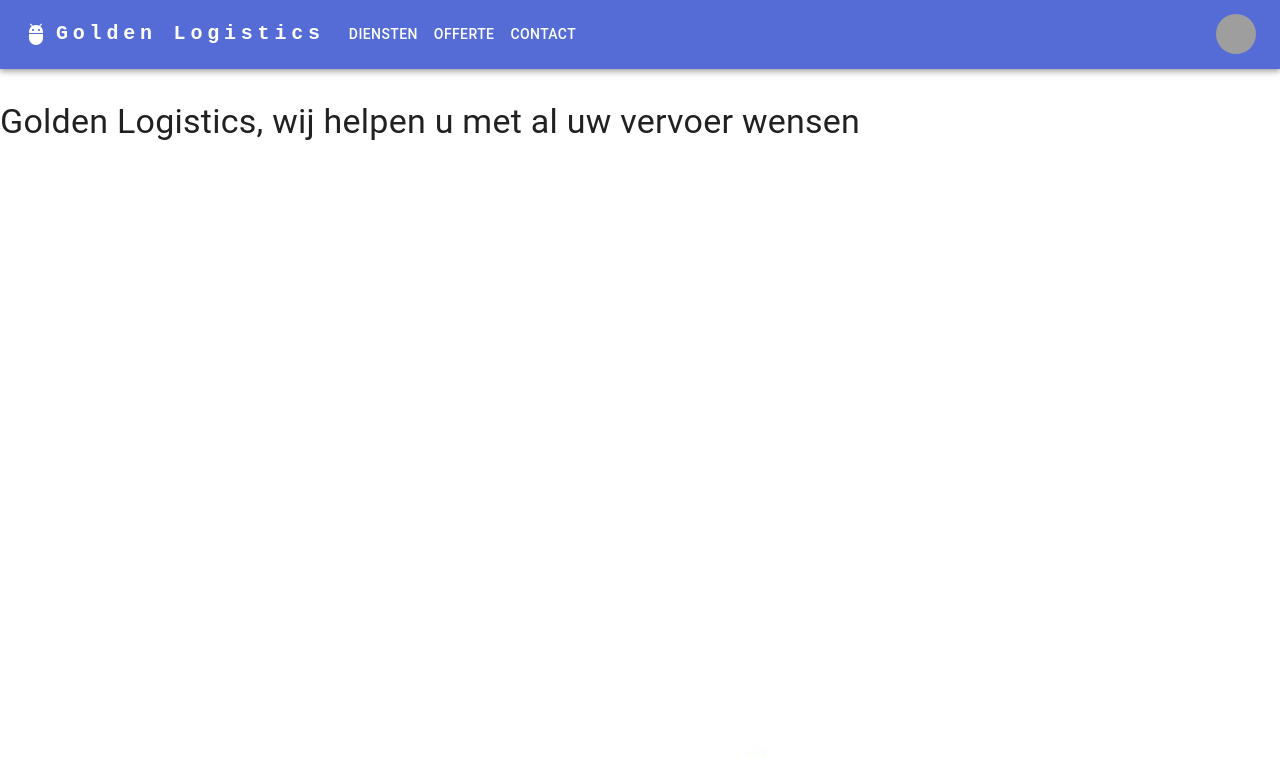
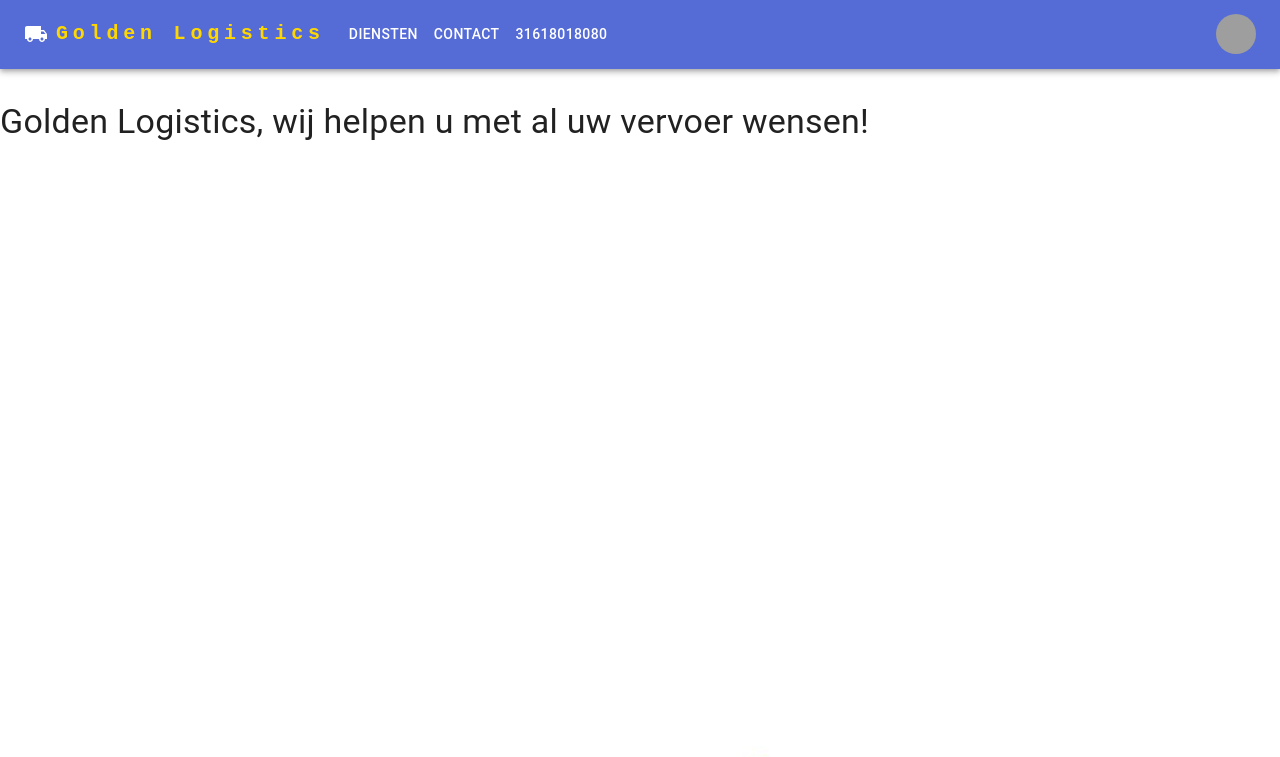
Before and after one commit to Relativiteit/golden_react, a React (Vite) app in the folder goldenlogistics/: page / in a window 1280 px wide. Shown: the top 757 px of the page. Built offline with nearby package versions, Linux system fonts and the light colour scheme; grey boxes are pictures that could not be loaded.

Commit message:
changed icon to truck responsive

```diff
--- a/goldenlogistics/src/App.tsx
+++ b/goldenlogistics/src/App.tsx
@@ -24,9 +24,10 @@ export default function App() {
       <ResponsiveAppBar/>
       <Box sx={{ my: 4 }}>
         <Typography variant="h4" component="h1" gutterBottom>
-          Golden Logistics, wij helpen u met al uw vervoer wensen
+          Golden Logistics, wij helpen u met al uw vervoer wensen!
        </Typography>
-       <img src={goldenlogisticsImage} alt="Golden Logistics" /> {/* Use the imported image */}        <ProTip />
+       <img src={goldenlogisticsImage} alt="Golden Logistics" /> {/* Use the imported image */}
+       <ProTip />
         <Copyright />
       </Box>
 
--- a/goldenlogistics/src/components/ResponsiveAppBar.tsx
+++ b/goldenlogistics/src/components/ResponsiveAppBar.tsx
@@ -11,9 +11,9 @@ import Avatar from '@mui/material/Avatar';
 import Button from '@mui/material/Button';
 import Tooltip from '@mui/material/Tooltip';
 import MenuItem from '@mui/material/MenuItem';
-import AdbIcon from '@mui/icons-material/Adb';
+import LocalShippingIcon from '@mui/icons-material/LocalShipping';
 
-const pages = ['Diensten', 'Offerte', 'Contact'];
+const pages = ['Diensten', 'Contact', '31618018080']
 const settings = ['Profile', 'Account', 'Dashboard', 'Logout'];
 
 function ResponsiveAppBar() {
@@ -36,10 +36,10 @@ function ResponsiveAppBar() {
   };
 
   return (
-    <AppBar position="static">
+    <AppBar position="static" >
       <Container maxWidth="xl">
         <Toolbar disableGutters>
-          <AdbIcon sx={{ display: { xs: 'none', md: 'flex' }, mr: 1 }} />
+          <LocalShippingIcon sx={{ display: { xs: 'none', md: 'flex' }, mr: 1 }} />
           <Typography
             variant="h6"
             noWrap
@@ -51,7 +51,7 @@ function ResponsiveAppBar() {
               fontFamily: 'monospace',
               fontWeight: 700,
               letterSpacing: '.3rem',
-              color: 'inherit',
+              color: 'gold',
               textDecoration: 'none',
             }}
           >
@@ -94,7 +94,7 @@ function ResponsiveAppBar() {
               ))}
             </Menu>
           </Box>
-          <AdbIcon sx={{ display: { xs: 'flex', md: 'none' }, mr: 1 }} />
+          <LocalShippingIcon sx={{ display: { xs: 'flex', md: 'none' }, mr: 1 }} />
           <Typography
             variant="h5"
             noWrap
@@ -107,7 +107,7 @@ function ResponsiveAppBar() {
               fontFamily: 'monospace',
               fontWeight: 700,
               letterSpacing: '.3rem',
-              color: 'inherit',
+              color: 'gold',
               textDecoration: 'none',
             }}
           >
```
